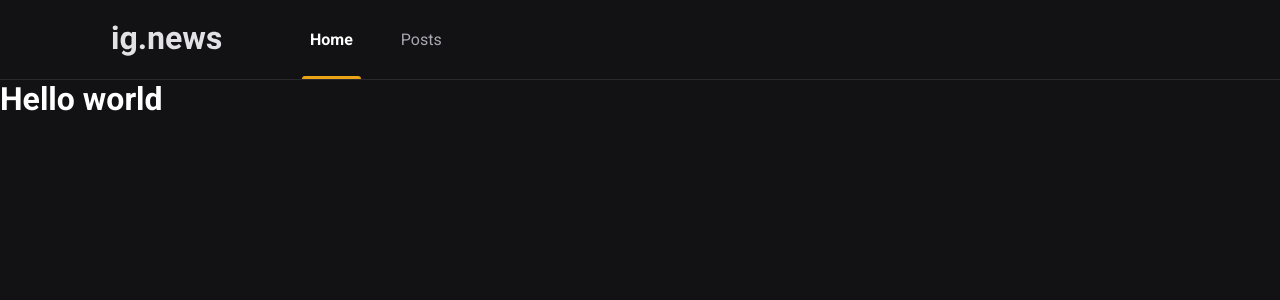
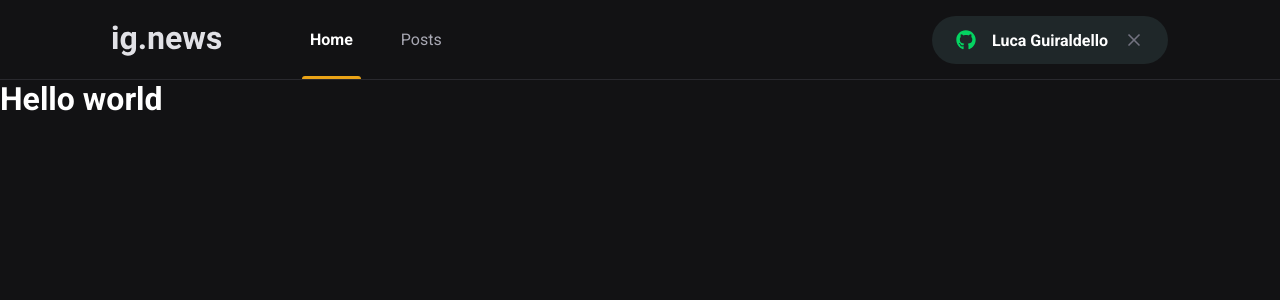
Before and after one commit to luca0898/ignite, a Next.js app in the folder reactjs/03-ignews/: page / in a window 1280 px wide. Shown: the top 300 px of the page. Built offline with nearby package versions, Linux system fonts and the light colour scheme.

Commit message:
Componente: SignInButton

```diff
--- a/reactjs/03-ignews/package.json
+++ b/reactjs/03-ignews/package.json
@@ -12,6 +12,7 @@
     "next": "11.1.2",
     "react": "17.0.2",
     "react-dom": "17.0.2",
+    "react-icons": "^4.2.0",
     "sass": "^1.42.1"
   },
   "devDependencies": {
--- a/reactjs/03-ignews/src/Components/Header/index.tsx
+++ b/reactjs/03-ignews/src/Components/Header/index.tsx
@@ -1,4 +1,5 @@
 /* eslint-disable @next/next/no-img-element */
+import { SignInButton } from "../SignInButton"
 import styles from "./styles.module.scss"
 
 export function Header() {
@@ -10,6 +11,8 @@
                     <a className={styles.active}>Home</a>
                     <a>Posts</a>
                 </nav>
+
+                <SignInButton />
             </div>
         </header>
     )
--- a/reactjs/03-ignews/src/Components/Header/styles.module.scss
+++ b/reactjs/03-ignews/src/Components/Header/styles.module.scss
@@ -47,4 +47,8 @@
             }
         }
     }
+
+    button {
+        margin-left: auto;
+    }
 }
--- /dev/null
+++ b/reactjs/03-ignews/src/Components/SignInButton/index.tsx
@@ -0,0 +1,26 @@
+import styles from "./styles.module.scss"
+import { FiX } from "react-icons/fi"
+import { FaGithub } from "react-icons/fa"
+
+export function SignInButton() {
+    const isUserLoggedIn = true;
+
+    return isUserLoggedIn ? (
+        <button
+            type="button"
+            className={styles.signInButton}
+        >
+            <FaGithub color="#04D361" />
+            Luca Guiraldello
+            <FiX color="#737380" className={styles.closeIcon} />
+        </button>
+    ) : (
+        <button
+            type="button"
+            className={styles.signInButton}
+        >
+            <FaGithub color="#EBA417" />
+            SignIn with Github
+        </button>
+    )
+}
--- /dev/null
+++ b/reactjs/03-ignews/src/Components/SignInButton/styles.module.scss
@@ -0,0 +1,34 @@
+.signInButton {
+    height: 3rem;
+    border-radius: 3rem;
+    background: var(--gray-850);
+    border: 0;
+    padding: 0 1.5rem;
+
+    display: flex;
+    align-items: center;
+    justify-content: center;
+
+    color: var(--white);
+    font-weight: bold;
+
+
+    svg {
+        width: 20px;
+        height: 20px;
+    }
+
+    svg:first-child {
+        margin-right: 1rem;
+    }
+
+    svg.closeIcon {
+        margin-left: 1rem;
+    }
+
+    transition: filter 300ms;
+
+    &:hover {
+        filter: brightness(0.8)
+    }
+}
--- a/reactjs/03-ignews/src/styles/global.scss
+++ b/reactjs/03-ignews/src/styles/global.scss
@@ -9,6 +9,7 @@
     --gray-100: #E1E1E6;
     --gray-300: #A8A8B3;
     --gray-800: #29292E;
+    --gray-850: #1F2729;
     --gray-900: #121214;
 
     --cyan-500: #61DAFB;
```
Also changed, not shown: 1 other file (tests, documents, lock files or other folders).
